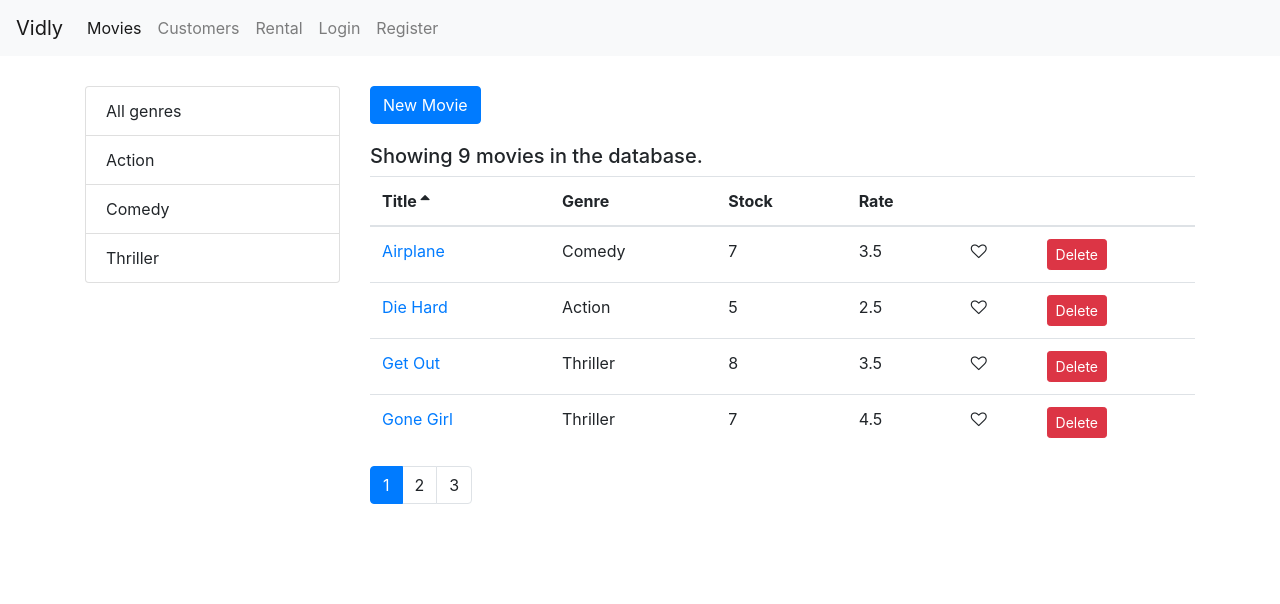
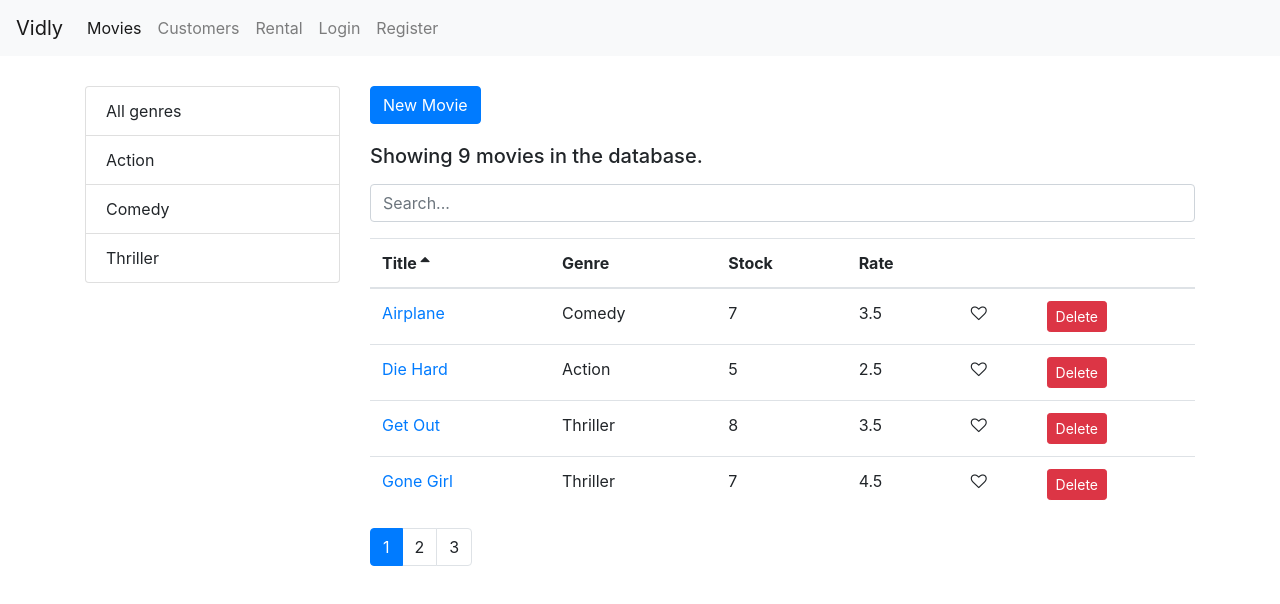
Before and after one commit to adithyaGowda/basic-react-app, a React (Create React App) app: page /movies in a window 1280 px wide. Shown: the top 604 px of the page. Built offline with nearby package versions, Linux system fonts and the light colour scheme.

Commit message:
search movies

```diff
--- a/src/components/movies.jsx
+++ b/src/components/movies.jsx
@@ -7,6 +7,7 @@
 import MoviesTable from "./moviesTable";
 import { Link } from "react-router-dom";
 import _ from "lodash";
+import SearchBox from "./searchBox";
 
 class Movies extends Component {
   state = {
@@ -15,6 +16,7 @@
     currentPage: 1,
     pageSize: 4,
     selectedGenre: null,
+    searchQuery: "",
     sortColumn: { path: "title", order: "asc" },
   };
 
@@ -41,11 +43,15 @@
   };
 
   handleGenreSelect = (genre) => {
-    this.setState({ selectedGenre: genre, currentPage: 1 });
+    this.setState({ selectedGenre: genre, searchQuery: "", currentPage: 1 });
   };
 
   handleSort = (sortColumn) => {
     this.setState({ sortColumn });
+  };
+
+  handleSearch = (query) => {
+    this.setState({ searchQuery: query, selectedGenre: null, currentPage: 1 });
   };
 
   getPageData = () => {
@@ -54,13 +60,17 @@
       currentPage,
       selectedGenre,
       sortColumn,
+      searchQuery,
       movies: allMovies,
     } = this.state;
 
-    const filtered =
-      selectedGenre && selectedGenre._id
-        ? allMovies.filter((m) => m.genre._id === selectedGenre._id)
-        : allMovies;
+    let filtered = allMovies;
+    if (searchQuery)
+      filtered = allMovies.filter((m) =>
+        m.title.toLowerCase().startsWith(searchQuery.toLowerCase())
+      );
+    else if (selectedGenre && selectedGenre._id)
+      filtered = allMovies.filter((m) => m.genre._id === selectedGenre._id);
 
     const sorted = _.orderBy(filtered, [sortColumn.path], [sortColumn.order]);
 
@@ -71,7 +81,7 @@
 
   render() {
     const { length: count } = this.state.movies;
-    const { pageSize, currentPage, sortColumn } = this.state;
+    const { pageSize, currentPage, sortColumn, searchQuery } = this.state;
 
     if (count === 0) return <h5>There are no movies in the database.</h5>;
 
@@ -95,6 +105,7 @@
             New Movie
           </Link>
           <h5>Showing {totalCount} movies in the database.</h5>
+          <SearchBox value={searchQuery} onChange={this.handleSearch} />
           <MoviesTable
             movies={data}
             sortColumn={sortColumn}
--- /dev/null
+++ b/src/components/searchBox.jsx
@@ -0,0 +1,16 @@
+import React from "react";
+
+const SearchBox = ({ value, onChange }) => {
+  return (
+    <input
+      type="text"
+      name="query"
+      className="form-control my-3"
+      placeholder="Search..."
+      value={value}
+      onChange={(e) => onChange(e.currentTarget.value)}
+    />
+  );
+};
+
+export default SearchBox;
```
